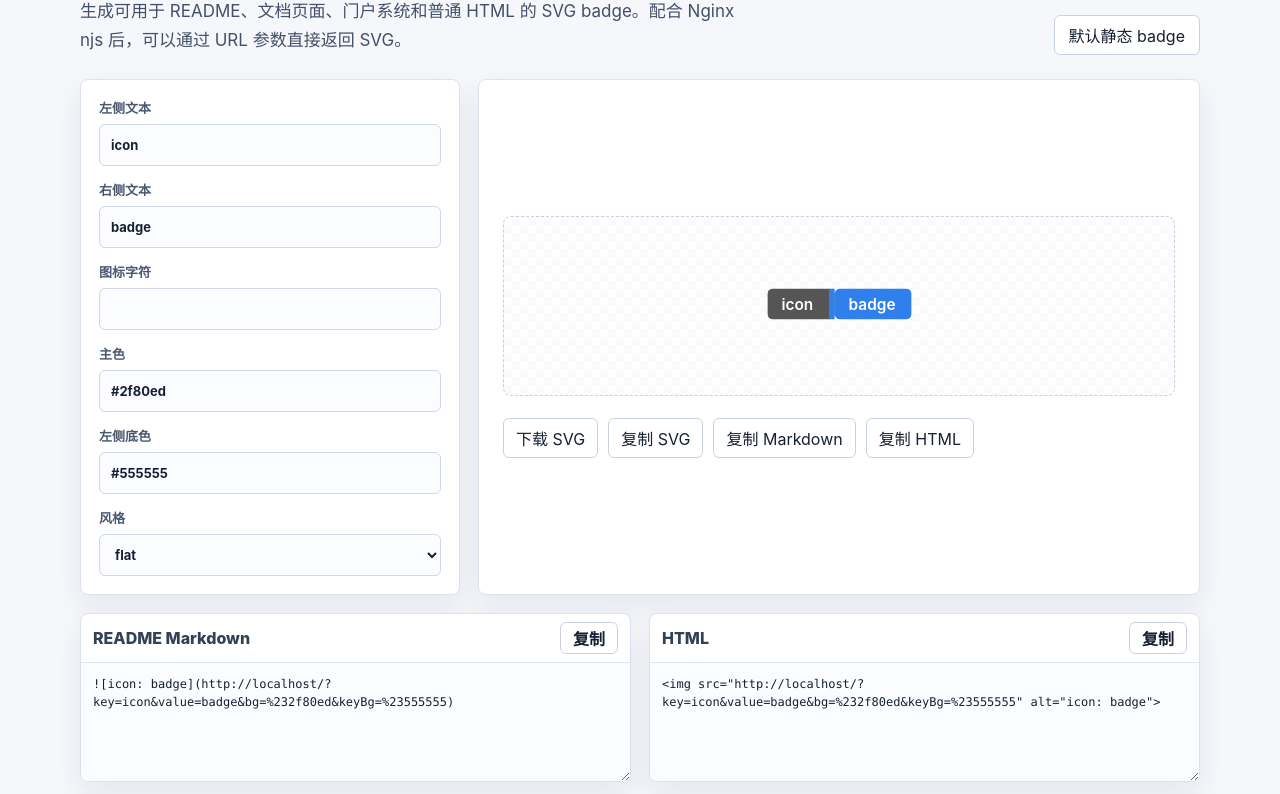
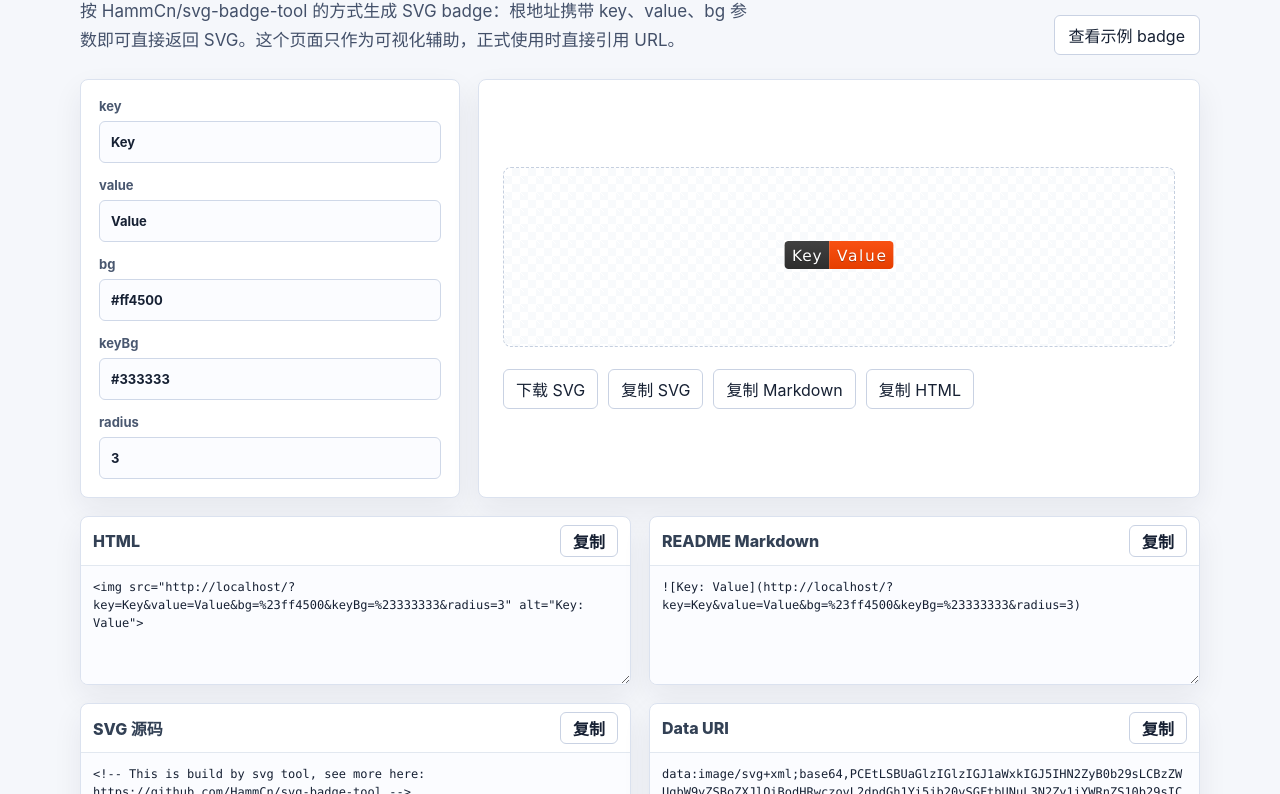
Before and after one commit to beauhou/icon-badge, a website with bundled scripts: page index.html in a window 1280 px wide. Shown: the part 136-930 px from the top of the page. Built offline with nearby package versions, Linux system fonts and the light colour scheme.

Commit message:
对齐参考项目的动态徽章接口

```diff
--- a/app.js
+++ b/app.js
@@ -21,18 +21,29 @@ function getFormOptions() {
 
 function setInitialValues() {
   const options = optionsFromSearch(window.location.search);
-  for (const [key, value] of Object.entries(options)) {
-    const field = form.elements.namedItem(key);
-    if (field) field.value = value;
+  const fieldMap = {
+    label: 'label',
+    message: 'message',
+    color: 'color',
+    labelColor: 'labelColor',
+    radius: 'radius',
+  };
+
+  for (const [optionName, fieldName] of Object.entries(fieldMap)) {
+    const field = form.elements.namedItem(fieldName);
+    if (field && options[optionName] !== undefined) field.value = options[optionName];
   }
+}
+
+function getEndpointUrl() {
+  if (window.location.pathname.startsWith('/ui')) return `${window.location.origin}/`;
+  return window.location.href.split('?')[0];
 }
 
 function updatePreview() {
   const options = getFormOptions();
   const svg = renderBadgeSvg(options);
-  const endpointUrl = window.location.pathname.startsWith('/ui')
-    ? `${window.location.origin}/`
-    : window.location.href.split('?')[0];
+  const endpointUrl = getEndpointUrl();
   const generatorUrl = buildHttpBadgeUrl(endpointUrl, options);
   const embed = buildEmbedCodes(endpointUrl, options);
 
@@ -54,7 +65,7 @@ function downloadSvg() {
   const blob = new Blob([svgCode.value], { type: 'image/svg+xml;charset=utf-8' });
   const link = document.createElement('a');
   link.href = URL.createObjectURL(blob);
-  link.download = 'icon-badge.svg';
+  link.download = 'badge.svg';
   link.click();
   URL.revokeObjectURL(link.href);
 }
--- a/badge-core.js
+++ b/badge-core.js
@@ -1,9 +1,10 @@
 const COLOR_ALIASES = {
+  black: '#333333',
   blue: '#2f80ed',
   cyan: '#0891b2',
   gray: '#6b7280',
   green: '#2da44e',
-  orange: '#f97316',
+  orange: '#ff4500',
   pink: '#db2777',
   purple: '#7c3aed',
   red: '#d73a49',
@@ -13,22 +14,16 @@ const COLOR_ALIASES = {
   inactive: '#6b7280',
 };
 
-const STYLE_CONFIG = {
-  flat: { radius: 4, height: 22, fontSize: 11, uppercase: false, weight: 600 },
-  'flat-square': { radius: 0, height: 22, fontSize: 11, uppercase: false, weight: 600 },
-  plastic: { radius: 8, height: 22, fontSize: 11, uppercase: false, weight: 600, shine: true },
-  'for-the-badge': { radius: 4, height: 28, fontSize: 12, uppercase: true, weight: 700 },
-  outline: { radius: 5, height: 24, fontSize: 11, uppercase: false, weight: 700, outline: true },
-  social: { radius: 4, height: 22, fontSize: 11, uppercase: false, weight: 600, social: true },
-};
-
-function clampText(value, fallback, maxLength = 64) {
-  const text = String(value ?? '').trim();
-  return (text || fallback).slice(0, maxLength);
-}
+const DEFAULT_COLOR = '#ff4500';
+const DEFAULT_LEFT_COLOR = '#333333';
 
 function firstFilled(...values) {
   return values.find((value) => value !== undefined && value !== null && String(value).trim() !== '');
+}
+
+function clampText(value, fallback, maxLength = 64) {
+  const text = String(firstFilled(value, fallback)).trim();
+  return text.slice(0, maxLength);
 }
 
 function escapeXml(value) {
@@ -40,91 +35,74 @@ function escapeXml(value) {
     .replaceAll("'", '&apos;');
 }
 
-function normalizeColor(value) {
+function normalizeColor(value, fallback = DEFAULT_COLOR) {
   const color = String(value ?? '').trim().toLowerCase();
-  if (!color) return COLOR_ALIASES.blue;
+  if (!color) return fallback;
   if (COLOR_ALIASES[color]) return COLOR_ALIASES[color];
   if (/^#[0-9a-f]{3}([0-9a-f]{3})?$/i.test(color)) return color;
   if (/^[0-9a-f]{6}$/i.test(color)) return `#${color}`;
-  return COLOR_ALIASES.blue;
+  return fallback;
 }
 
-function textWidth(text, size) {
-  const wideChars = [...text].filter((char) => char.charCodeAt(0) > 255).length;
-  return Math.ceil(text.length * size * 0.62 + wideChars * size * 0.35);
+function normalizeRadius(value) {
+  const radius = Number.parseInt(value, 10);
+  if (Number.isNaN(radius)) return 3;
+  return Math.max(0, Math.min(radius, 10));
 }
 
-function getReadableTextColor(hexColor) {
-  const color = hexColor.replace('#', '');
-  const full = color.length === 3
-    ? color.split('').map((part) => part + part).join('')
-    : color;
-  const red = Number.parseInt(full.slice(0, 2), 16);
-  const green = Number.parseInt(full.slice(2, 4), 16);
-  const blue = Number.parseInt(full.slice(4, 6), 16);
-  const luminance = (0.299 * red + 0.587 * green + 0.114 * blue) / 255;
-  return luminance > 0.62 ? '#111827' : '#ffffff';
+function textLength(text) {
+  return /[a-zA-Z.+\-_#*/@0-9]/.test(text) ? 7 * text.length : 11 * [...text].length;
 }
 
 export function normalizeBadgeOptions(input = {}) {
-  const style = STYLE_CONFIG[input.style] ? input.style : 'flat';
-  const label = clampText(firstFilled(input.label, input.key), 'icon');
-  const message = clampText(firstFilled(input.message, input.value), 'badge');
-  const logo = String(input.logo ?? '').trim().slice(0, 4);
-  const color = normalizeColor(firstFilled(input.color, input.bg));
-  const labelColor = normalizeColor(firstFilled(input.labelColor, input.keyBg, '#555555'));
-
-  return { label, message, logo, color, labelColor, style };
+  return {
+    label: clampText(firstFilled(input.key, input.label), 'Key'),
+    message: clampText(firstFilled(input.value, input.message), 'Value'),
+    color: normalizeColor(firstFilled(input.bg, input.color)),
+    labelColor: normalizeColor(firstFilled(input.keyBg, input.labelColor), DEFAULT_LEFT_COLOR),
+    radius: normalizeRadius(input.radius),
+  };
 }
 
 export function renderBadgeSvg(input = {}) {
   const options = normalizeBadgeOptions(input);
-  const config = STYLE_CONFIG[options.style];
-  const label = config.uppercase ? options.label.toUpperCase() : options.label;
-  const message = config.uppercase ? options.message.toUpperCase() : options.message;
-  const logoWidth = options.logo ? 18 : 0;
-  const labelPadding = 10;
-  const messagePadding = 10;
-  const labelWidth = textWidth(label, config.fontSize) + labelPadding * 2 + logoWidth;
-  const messageWidth = textWidth(message, config.fontSize) + messagePadding * 2;
-  const width = labelWidth + messageWidth;
-  const y = Math.round(config.height / 2 + config.fontSize / 2 - 2);
-  const labelFill = config.outline || config.social ? '#ffffff' : options.labelColor;
-  const messageFill = config.outline || config.social ? '#ffffff' : options.color;
-  const border = config.outline ? `<rect x="0.5" y="0.5" width="${width - 1}" height="${config.height - 1}" rx="${config.radius}" fill="none" stroke="${escapeXml(options.color)}"/>` : '';
-  const shine = config.shine ? `<path fill="#fff" fill-opacity=".18" d="M${config.radius} 1h${width - config.radius * 2}a${config.radius} ${config.radius} 0 0 1 ${config.radius} ${config.radius}v2H0V${config.radius}a${config.radius} ${config.radius} 0 0 1 ${config.radius}-${config.radius}z"/>` : '';
-  const labelTextColor = config.outline || config.social ? '#374151' : getReadableTextColor(options.labelColor);
-  const messageTextColor = config.outline || config.social ? getReadableTextColor('#ffffff') : getReadableTextColor(options.color);
-  const divider = config.outline || config.social ? `<line x1="${labelWidth}" y1="4" x2="${labelWidth}" y2="${config.height - 4}" stroke="#d1d5db"/>` : '';
-  const logo = options.logo
-    ? `<text x="10" y="${y}" fill="${escapeXml(labelTextColor)}" font-size="${config.fontSize + 1}" font-weight="${config.weight}">${escapeXml(options.logo)}</text>`
-    : '';
-  const labelX = options.logo ? 28 : labelPadding;
+  const key = escapeXml(options.label);
+  const value = escapeXml(options.message);
+  const lenKey = textLength(options.label);
+  const lenValue = textLength(options.message);
+  const leftWidth = lenKey + 11;
+  const rightWidth = lenValue + 11;
+  const width = leftWidth + rightWidth;
+  const keyTextX = lenKey * 5 + 55;
+  const valueTextX = lenValue * 5 + 165 + lenKey * 10;
 
-  return `<svg xmlns="http://www.w3.org/2000/svg" width="${width}" height="${config.height}" role="img" aria-label="${escapeXml(`${options.label}: ${options.message}`)}">
-  <title>${escapeXml(`${options.label}: ${options.message}`)}</title>
-  <rect width="${labelWidth}" height="${config.height}" rx="${config.radius}" fill="${escapeXml(labelFill)}"/>
-  <rect x="${labelWidth}" width="${messageWidth}" height="${config.height}" rx="${config.radius}" fill="${escapeXml(messageFill)}"/>
-  <path fill="${escapeXml(messageFill)}" d="M${labelWidth - config.radius} 0h${config.radius}v${config.height}h-${config.radius}z"/>
-  ${border}
-  ${divider}
-  ${shine}
-  ${logo}
-  <text x="${labelX}" y="${y}" fill="${escapeXml(labelTextColor)}" font-family="Inter,Segoe UI,Arial,sans-serif" font-size="${config.fontSize}" font-weight="${config.weight}">${escapeXml(label)}</text>
-  <text x="${labelWidth + messagePadding}" y="${y}" fill="${escapeXml(messageTextColor)}" font-family="Inter,Segoe UI,Arial,sans-serif" font-size="${config.fontSize}" font-weight="${config.weight}">${escapeXml(message)}</text>
+  return `<!-- This is build by svg tool, see more here: https://github.com/HammCn/svg-badge-tool -->
+<svg xmlns="http://www.w3.org/2000/svg" width="${width}" height="20" role="img" aria-label="${key}: ${value}">
+  <title>${key}: ${value}</title>
+  <linearGradient id="b" x2="0" y2="100%">
+    <stop offset="0" stop-color="#bbb" stop-opacity=".1"/>
+    <stop offset="1" stop-opacity=".1"/>
+  </linearGradient>
+  <clipPath id="a">
+    <rect width="${width}" height="20" rx="${options.radius}" fill="#fff"/>
+  </clipPath>
+  <g clip-path="url(#a)">
+    <path fill="${options.labelColor}" d="M0 0h${leftWidth}v20H0z"/>
+    <path fill="${options.color}" d="M${leftWidth} 0h${rightWidth}v20H${leftWidth}z"/>
+    <path fill="url(#b)" d="M0 0h${width}v20H0z"/>
+  </g>
+  <g fill="#fff" text-anchor="middle" font-family="Verdana,Geneva,DejaVu Sans,sans-serif" font-size="110">
+    <text x="${keyTextX}" y="150" fill="#010101" fill-opacity=".3" transform="scale(.1)" textLength="${lenKey * 10}">${key}</text>
+    <text x="${keyTextX}" y="140" transform="scale(.1)" textLength="${lenKey * 10}">${key}</text>
+    <text x="${valueTextX}" y="150" fill="#010101" fill-opacity=".3" transform="scale(.1)" textLength="${lenValue * 10}">${value}</text>
+    <text x="${valueTextX}" y="140" transform="scale(.1)" textLength="${lenValue * 10}">${value}</text>
+    <animateMotion from="0, -50" to="0, 0" dur="0.3s" fill="freeze"/>
+  </g>
 </svg>`;
 }
 
 export function buildBadgeUrl(basePath, input = {}) {
-  const options = normalizeBadgeOptions(input);
-  const params = new URLSearchParams();
-  params.set('label', options.label);
-  params.set('message', options.message);
-  params.set('color', input.color || options.color);
-  if (options.logo) params.set('logo', options.logo);
-  params.set('style', options.style);
-  if (input.labelColor) params.set('labelColor', input.labelColor);
-  return `${basePath}?${params.toString()}`;
+  return buildHttpBadgeUrl(basePath, input);
 }
 
 export function buildHttpBadgeUrl(basePath, input = {}) {
@@ -132,10 +110,9 @@ export function buildHttpBadgeUrl(basePath, input = {}) {
   const params = new URLSearchParams();
   params.set('key', options.label);
   params.set('value', options.message);
-  params.set('bg', input.bg || input.color || options.color);
-  if (options.logo) params.set('logo', options.logo);
-  if (options.style !== 'flat') params.set('style', options.style);
+  if (input.bg || input.color) params.set('bg', input.bg || input.color);
   if (input.keyBg || input.labelColor) params.set('keyBg', input.keyBg || input.labelColor);
+  if (input.radius !== undefined && input.radius !== '') params.set('radius', String(options.radius));
   return `${basePath.replace(/\?$/, '')}?${params.toString()}`;
 }
 
@@ -159,16 +136,15 @@ export function buildEmbedCodes(basePath, input = {}) {
 export function optionsFromSearch(search = '') {
   const params = new URLSearchParams(search);
   return normalizeBadgeOptions({
+    key: params.get('key'),
     label: params.get('label'),
-    key: params.get('key'),
+    value: params.get('value'),
     message: params.get('message'),
-    value: params.get('value'),
+    bg: params.get('bg'),
     color: params.get('color'),
-    bg: params.get('bg'),
+    keyBg: params.get('keyBg'),
     labelColor: params.get('labelColor'),
-    keyBg: params.get('keyBg'),
-    logo: params.get('logo'),
-    style: params.get('style'),
+    radius: params.get('radius'),
   });
 }
 
--- a/index.html
+++ b/index.html
@@ -10,52 +10,41 @@
   <main class="shell">
     <section class="intro">
       <div>
-        <p class="eyebrow">Dynamic SVG badge tool</p>
+        <p class="eyebrow">Dynamic SVG badge service</p>
         <h1>Icon Badge</h1>
-        <p class="lead">生成可用于 README、文档页面、门户系统和普通 HTML 的 SVG badge。配合 Nginx njs 后，可以通过 URL 参数直接返回 SVG。</p>
+        <p class="lead">按 HammCn/svg-badge-tool 的方式生成 SVG badge：根地址携带 key、value、bg 参数即可直接返回 SVG。这个页面只作为可视化辅助，正式使用时直接引用 URL。</p>
       </div>
-      <a class="static-link" href="./icon-badge.svg">默认静态 badge</a>
+      <a class="static-link" href="./badge.svg?key=Lang&value=Java17&bg=green">查看示例 badge</a>
     </section>
 
     <section class="workspace">
       <form class="panel controls" data-badge-form>
         <label>
-          <span>左侧文本</span>
-          <input name="label" value="icon" maxlength="64" autocomplete="off">
+          <span>key</span>
+          <input name="label" value="Lang" maxlength="64" autocomplete="off">
         </label>
         <label>
-          <span>右侧文本</span>
-          <input name="message" value="badge" maxlength="64" autocomplete="off">
+          <span>value</span>
+          <input name="message" value="Java17" maxlength="64" autocomplete="off">
         </label>
         <label>
-          <span>图标字符</span>
-          <input name="logo" value="★" maxlength="4" autocomplete="off">
+          <span>bg</span>
+          <input name="color" value="green" list="colors" autocomplete="off">
         </label>
         <label>
-          <span>主色</span>
-          <input name="color" value="success" list="colors" autocomplete="off">
+          <span>keyBg</span>
+          <input name="labelColor" value="#333333" autocomplete="off">
         </label>
         <label>
-          <span>左侧底色</span>
-          <input name="labelColor" value="#555555" autocomplete="off">
-        </label>
-        <label>
-          <span>风格</span>
-          <select name="style">
-            <option value="flat">flat</option>
-            <option value="flat-square">flat-square</option>
-            <option value="plastic">plastic</option>
-            <option value="for-the-badge">for-the-badge</option>
-            <option value="outline">outline</option>
-            <option value="social">social</option>
-          </select>
+          <span>radius</span>
+          <input name="radius" value="3" type="number" min="0" max="10" autocomplete="off">
         </label>
         <datalist id="colors">
+          <option value="green"></option>
           <option value="blue"></option>
-          <option value="success"></option>
-          <option value="warning"></option>
-          <option value="critical"></option>
+          <option value="orange"></option>
           <option value="purple"></option>
+          <option value="red"></option>
           <option value="#0f766e"></option>
         </datalist>
       </form>
@@ -76,17 +65,17 @@
     <section class="outputs">
       <div class="code-block">
         <div class="code-head">
+          <span>HTML</span>
+          <button type="button" data-copy="html" data-label="复制">复制</button>
+        </div>
+        <textarea data-html-code readonly></textarea>
+      </div>
+      <div class="code-block">
+        <div class="code-head">
           <span>README Markdown</span>
           <button type="button" data-copy="markdown" data-label="复制">复制</button>
         </div>
         <textarea data-markdown-code readonly></textarea>
-      </div>
-      <div class="code-block">
-        <div class="code-head">
-          <span>HTML</span>
-          <button type="button" data-copy="html" data-label="复制">复制</button>
-        </div>
-        <textarea data-html-code readonly></textarea>
       </div>
       <div class="code-block">
         <div class="code-head">
@@ -104,7 +93,7 @@
       </div>
       <div class="code-block">
         <div class="code-head">
-          <span>生成器链接</span>
+          <span>直接访问地址</span>
           <button type="button" data-copy="url" data-label="复制">复制</button>
         </div>
         <textarea data-url-code readonly></textarea>
@@ -112,9 +101,9 @@
     </section>
 
     <section class="notes">
-      <h2>部署和使用</h2>
-      <p>动态部署时使用 <code>nginx/badge.js</code> 和 <code>nginx/icon-badge.conf</code>。访问根路径并携带 <code>key</code>、<code>value</code>、<code>bg</code> 参数即可直接返回 SVG。</p>
-      <p>示例：<code>https://svg.example.com?key=Lang&amp;value=Java17&amp;bg=green</code>。生成器页面建议挂到 <code>/ui/</code>。</p>
+      <h2>使用方式</h2>
+      <p>推荐直接引用根地址：<code>https://svg.example.com?key=Lang&amp;value=Java17&amp;bg=green</code>。</p>
+      <p>也支持：<code>/badge.svg?key=Lang&amp;value=Java17&amp;bg=green</code>。生成器页面建议挂到 <code>/ui/</code>。</p>
     </section>
   </main>
   <script type="module" src="./app.js"></script>
```
Also changed, not shown: badge-core.test.js (+35 -42 lines), nginx/badge.js (+44 -72 lines), nginx/badge.test.js (+2 -2 lines), README.md, 1 other file.
